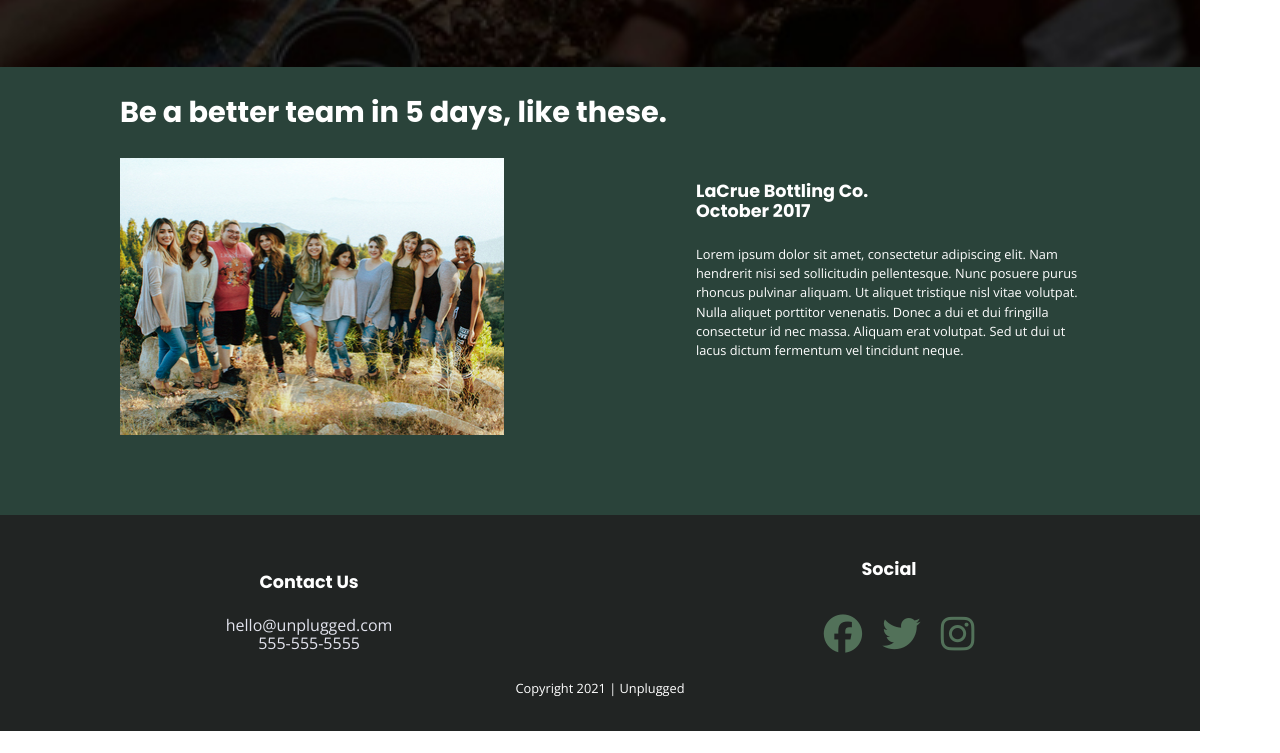
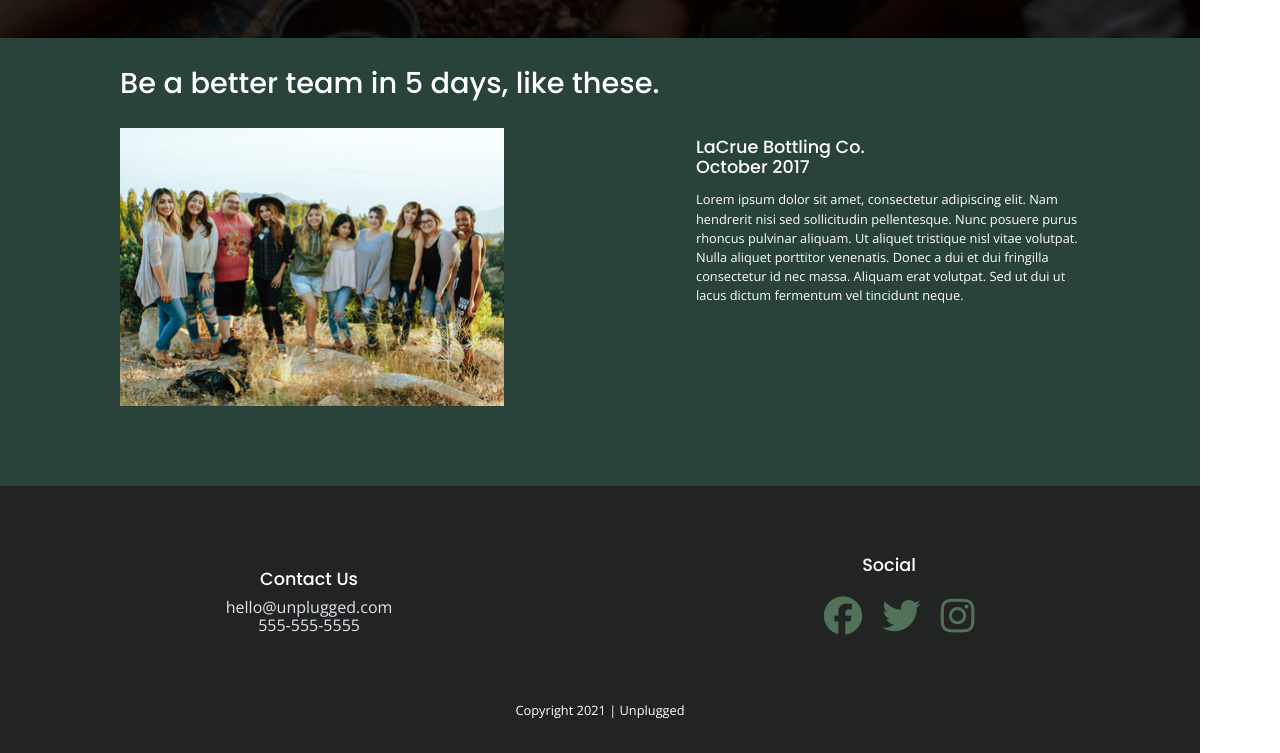
Before and after one commit to tomie-s/unplugged, a website built with Parcel: page index.html in a window 1280 px wide. Shown: the part 1643-2396 px from the top of the page. Before the commit the page ends 2374 px from the top, so only its background shows below. Built offline with nearby package versions, Linux system fonts and the light colour scheme.

Commit message:
added in additional css styles for text formats and footer styles

```diff
--- a/css/main.css
+++ b/css/main.css
@@ -108,11 +108,13 @@ body {
 h1 {
   font-family: "Poppins", sans-serif;
   font-size: 3em;
+  font-weight: normal;
 }
 
 h3,
 h4 {
   font-family: "Poppins", sans-serif;
+  font-weight: normal;
 }
 
 h3 {
@@ -121,6 +123,8 @@ h3 {
 
 h4 {
   font-size: 1.1em;
+  margin-block-start: 0.5em;
+  margin-block-end: 0.5em;
 }
 
 p {
@@ -136,6 +140,7 @@ a {
 
 li {
   font-size: 1.2em;
+  font-weight: bold;
 }
 
 address {
@@ -373,6 +378,11 @@ footer .content-wrapper {
   width: 55%;
   margin: 20px;
   text-align: center;
+}
+
+.contact-info,
+.contact-social {
+  margin-bottom: 40px;
 }
 
 .social {
@@ -657,6 +667,8 @@ footer .content-wrapper {
     display: flex;
     flex-flow: row nowrap;
     justify-content: space-around;
+    width: 100%;
+    padding-top: 40px;
   }
 
   .copyright {
```
